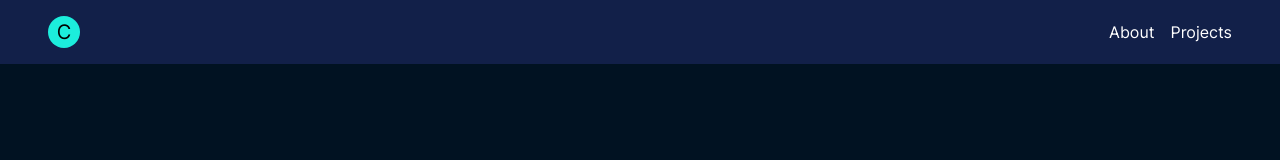
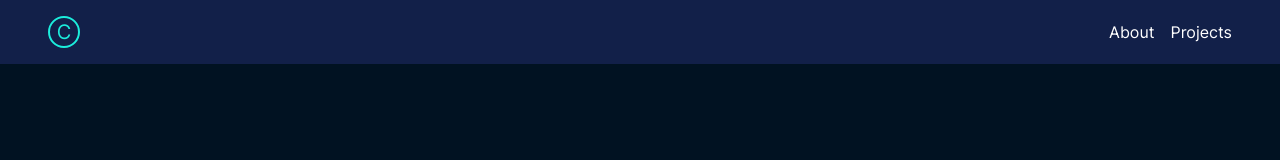
Before and after one commit to cColds/portfolio, a React (Vite) app: page / in a window 1280 px wide. Shown: the top 160 px of the page. Built offline with nearby package versions, Linux system fonts and the light colour scheme.

Commit message:
Update logo design

```diff
--- a/src/components/Nav.tsx
+++ b/src/components/Nav.tsx
@@ -3,7 +3,7 @@ function Nav() {
     <nav className="flex px-12 py-4 justify-between items-center">
       <button
         onClick={() => window.scrollTo({ left: 0, top: 0 })}
-        className="text-xl text-black bg-accent rounded-full w-8 h-8"
+        className="text-xl text-accent border-accent border-2 rounded-full w-8 h-8"
         aria-label="home"
         title="Logo"
       >
```
